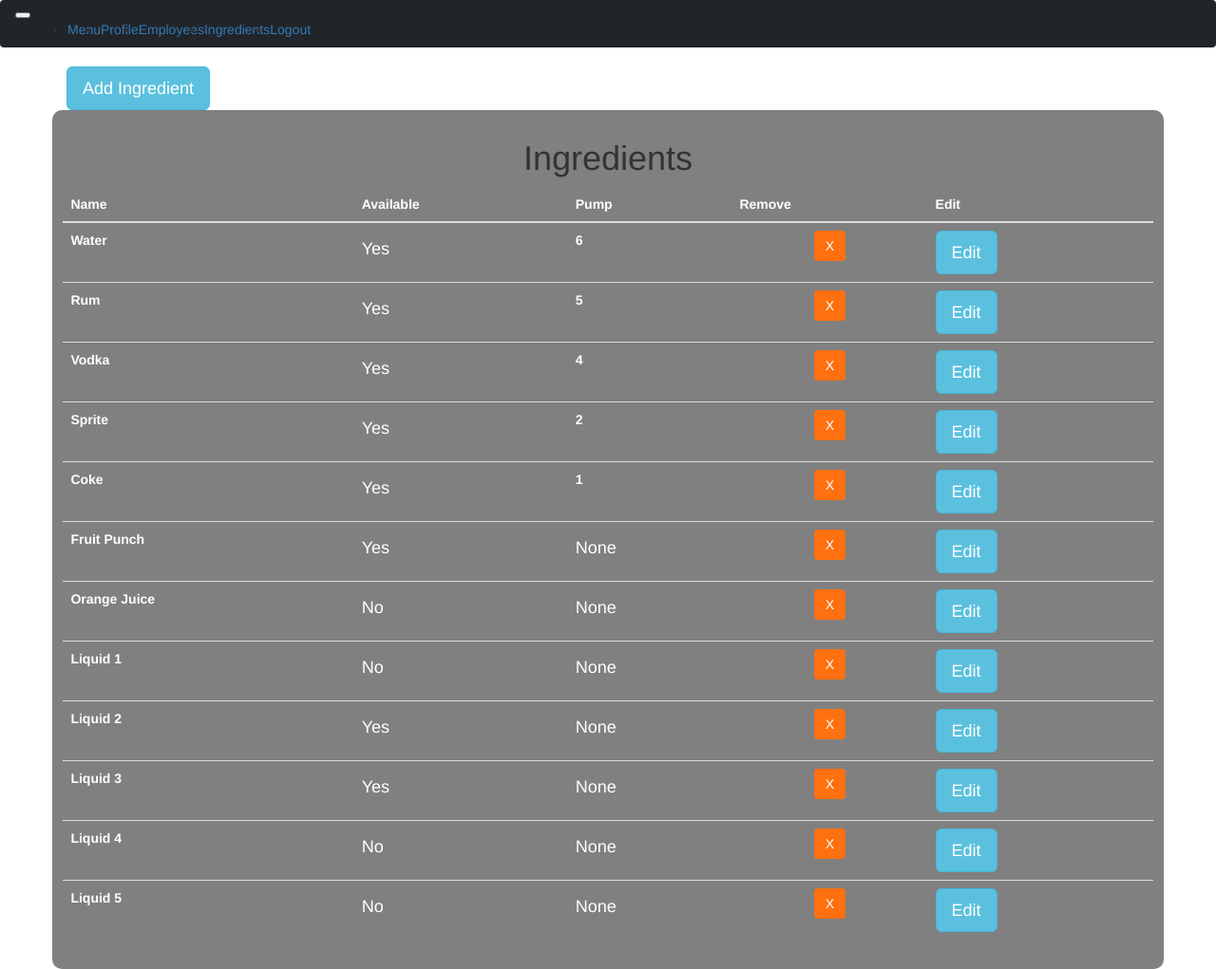
After one commit to sixshotapp/web-app, a Flask app: page /ingredients in a window 1280 px wide. The commit adds this page. Shown: the whole page at 95% size. Run offline with Flask 2, Linux system fonts and the light colour scheme; data comes from the database, SQL or seed files in the repository; both versions use the stored data as it was after the commit; some libraries are stand-ins or nearby versions.

Commit message:
added pages for the admin side

```diff
--- a/app.py
+++ b/app.py
@@ -1,7 +1,8 @@
 # External Imports
+from crypt import methods
 from flask import Flask, flash, render_template, redirect, request, redirect, session
 from flask_bcrypt import Bcrypt
-from global_var import EmployeeInfo
+from global_var import EmployeeInfo, IngredientInfo
 
 # Local Imports
 from database import db, Employees, Users, Credentials, Drinks, Ingredients
@@ -218,16 +219,125 @@ def profile():
 def employee_profile():
     return render_template('employee_profile.html', user_info = session)
 
-@app.route('/employees')
+@app.route('/employees', methods=['POST', 'GET'])
 def employees():
-    employees = []
-    for employee in Employees.query.all():
-        new_emp = EmployeeInfo()
-        new_emp.first_name = employee.first_name
-        new_emp.last_name = employee.last_name
-        new_emp.email = Credentials.query.filter_by(id = employee.credential_id).first().email
-        employees.append(new_emp)
-    return render_template('employees.html', employees = employees)
+    if request.method == 'POST':
+        if "add-employee" in request.form:
+            new_employee = request.form.get("addEmployeeEmail")
+            try:
+                if new_employee != '':
+                    # credentials = Credentials.query.filter_by(email = new_employee).first().id
+                    emp = Users.query.filter_by(credential_id = Credentials.query.filter_by(email = new_employee).first().id).first()
+                    add_emp = Employees(first_name = emp.first_name,
+                            last_name = emp.last_name,
+                            credential_id = emp.credential_id)
+                    db.session.add(add_emp)
+                    db.session.commit()
+
+                    db.session.delete(emp)
+                    db.session.commit()
+                return redirect("/employees")
+            except Exception:
+                flash('Error adding employee, please try again.')
+                return redirect("/employees")
+
+        elif "remove-employee" in request.form:
+            remove_employee = request.form["remove-employee"]
+            try:
+                employee = Employees.query.filter_by(credential_id = Credentials.query.filter_by(email = remove_employee).first().id).first()
+                add_user = Users(first_name = employee.first_name,
+                            last_name = employee.last_name,
+                            credential_id = employee.credential_id)
+
+                # update employees table
+                db.session.delete(employee)
+                # update users friendship
+                db.session.add(add_user)
+                db.session.commit()
+                flash(remove_employee + ' was removed!')
+                return redirect('/employees')
+
+            except Exception:
+                flash("Error, couldn't remove employee.")
+                return redirect("/employees")
+    else:
+        employees = []
+        for employee in Employees.query.all():
+            new_emp = EmployeeInfo()
+            new_emp.first_name = employee.first_name
+            new_emp.last_name = employee.last_name
+            new_emp.email = Credentials.query.filter_by(id = employee.credential_id).first().email
+            employees.append(new_emp)
+        return render_template('employees.html', employees = employees)
+
+@app.route('/ingredients', methods=['POST', 'GET'])
+def ingredients():
+    if request.method == 'POST':
+        if "change-ingredient" in request.form:
+            # change_name = request.form["changeName"]
+            # change_availability = request.form.get("changeLastName", False)
+            # change_pump = request.form.get("changeUsername", False)
+            # try:
+            #     if (change_name != ''):
+            #         ingredient = Ingredients.query.filter_by(name = ).first()
+            #         flash('Name changed successfully.')
+            #         # return redirect('/ingredients')
+
+            #     if (change_availability != ''):
+            #         flash('Availability changed successfully.')
+            #         # return redirect('/ingredients')
+
+            #     if (change_pump != ''):
+            #         flash('Pump changed successfully.')
+            #         # return redirect('/ingredients')
+
+                # return redirect('/ingredients')
+            # except Exception:
+            #     flash('Error updating ingredient, please try again.')
+            return redirect("/ingredients")
+
+        elif "add-ingredient" in request.form:
+            name = request.form.get("InputName")
+            availability = request.form.get("inputAvailability")
+            pump = request.form.get("inputPump")
+            try:
+                check_pump = Ingredients.query.filter_by(pump = pump).first()
+                if check_pump is None or check_pump.pump == -1:
+                    add_ingredient = Ingredients(name = name,
+                                                available = availability,
+                                                pump = pump)
+                    db.session.add(add_ingredient)
+                    db.session.commit()
+                    return redirect("/ingredients")
+                else:
+                    flash('Error adding ingredient, pump is taken.')
+                    return redirect("/ingredients")
+            except Exception:
+                flash('Error adding ingredient, please try again.')
+                return redirect("/ingredients")
+
+        elif "remove-ingredient" in request.form:
+            remove_ingredient = request.form["remove-ingredient"]
+            try:
+                ingredient = Ingredients.query.filter_by(name = remove_ingredient).first()
+                db.session.delete(ingredient)
+                db.session.commit()
+                flash(remove_ingredient + ' was removed!')
+                return redirect('/ingredients')
+
+            except Exception:
+                flash("Error, couldn't remove ingredient.")
+                return redirect("/ingredients")
+
+    ingredients = []
+    for ingredient in Ingredients.query.all():
+        new_ingredient = IngredientInfo()
+        new_ingredient.name = ingredient.name
+        new_ingredient.available = ingredient.available
+        new_ingredient.pump = ingredient.pump
+        ingredients.append(new_ingredient)
+    ingredients.sort(reverse=True, key=lambda x: x.pump)
+    return render_template('ingredients.html', ingredients = ingredients)
 
 @app.route('/order')
 def order():
--- a/database.py
+++ b/database.py
@@ -45,7 +45,7 @@ class Ingredients(db.Model):
     id = db.Column(db.Integer, primary_key = True)
     name = db.Column(db.String(20), nullable = False)
     available = db.Column(db.Integer, nullable = False)
-    pump = db.Column(db.Integer, nullable = False)
+    pump = db.Column(db.Integer, nullable = True)
 
     def __repr__(self):
         return '<Drink %r>' % self.id
--- a/global_var.py
+++ b/global_var.py
@@ -4,3 +4,8 @@ class EmployeeInfo:
     first_name = ""
     last_name = ""
     email = ""
+
+class IngredientInfo:
+    name = ""
+    available = 0
+    pump = 0
--- a/templates/employee_menu.html
+++ b/templates/employee_menu.html
@@ -14,6 +14,9 @@
 <li class="nav-item">
   <a class="nav-link" href="./employees">Employees</a>
 </li>
+<li class="nav-item">
+    <a class="nav-link" href="./ingredients">Ingredients</a>
+</li>
 <!-- <li class="nav-item">
     <a class="nav-link" href="./about">About</a>
 </li> -->
--- a/templates/employee_profile.html
+++ b/templates/employee_profile.html
@@ -1,7 +1,7 @@
 {% extends 'base.html' %}
 
 {% block head %}
-<title>6Shot | Menu</title>
+<title>6Shot | Profile</title>
 {% endblock %}
 
 {% block nav %}
@@ -14,6 +14,9 @@
 <li class="nav-item">
     <a class="nav-link" href="./employees">Employees</a>
 </li>
+<li class="nav-item">
+    <a class="nav-link" href="./ingredients">Ingredients</a>
+</li>
 <!-- <li class="nav-item">
     <a class="nav-link" href="./about">About</a>
 </li> -->
--- /dev/null
+++ b/templates/ingredients.html
@@ -0,0 +1,169 @@
+{% extends 'base.html' %}
+
+{% block head %}
+<title>6Shot | Ingredients</title>
+{% endblock %}
+
+{% block nav %}
+<li class="nav-item">
+  <a class="nav-link" href="./employee_menu">Menu</a>
+</li>
+<li class="nav-item">
+  <a class="nav-link" href="./employee_profile">Profile</a>
+</li>
+<li class="nav-item">
+  <a class="nav-link" href="./employees">Employees</a>
+</li>
+<li class="nav-item">
+    <a class="nav-link active" aria-current="page">Ingredients</a>
+</li>
+<!-- <li class="nav-item">
+    <a class="nav-link" href="./about">About</a>
+</li> -->
+<li class="nav-item">
+  <a class="nav-link" href="./logout">Logout</a>
+</li>
+{% endblock %}
+
+{% block body %}
+    <div class="container">
+        <form method="post">
+            <button type="button" class="btn btn-info btn-lg" data-toggle="modal" data-target="#addIngredientModal">Add Ingredient</button>
+            <!-- Modal -->
+            <div class="modal fade reveal-modal" id="addIngredientModal" tabindex="-1" role="dialog" aria-labelledby="newIngredientModalLabel" aria-hidden="true">
+                <div class="modal-dialog" role="document">
+                    <!-- Modal content-->
+                    <div class="modal-content" style="background-color: white; color: black;">
+                        <div class="modal-header">
+                            <button type="button" class="close" data-dismiss="modal">&times;</button>
+                            <h4 class="modal-title">Add Ingredient</h4>
+                        </div>
+                        <div class="modal-body">
+                            <div class="form-group">
+                                <label for="InputName">Name</label>
+                                <input type="text" class="form-control" name="InputName" id="InputName" placeholder="Enter name" />
+                            </div>
+                            <div class="form-group">
+                                <label for="InputAvailability">Availability</label>
+                                <select id="inputAvailability" name="inputAvailability">
+                                    <option value="1">Available</option>
+                                    <option value="0">Not Available</option>
+                                </select>
+                            </div>
+                            <div class="form-group">
+                                <label for="InputPump">Pump</label>
+                                <select id="inputPump" name="inputPump">
+                                    <option value="6">6</option>
+                                    <option value="5">5</option>
+                                    <option value="4">4</option>
+                                    <option value="3">3</option>
+                                    <option value="2">2</option>
+                                    <option value="1">1</option>
+                                    <option value="-1">None</option>
+                                </select>
+                            </div>
+                        </div>
+                        <div class="modal-footer">
+                            <form role="form" id="add-ingredient-form" action="/ingredients" method="POST">
+                                <button type="submit" class="btn btn-primary" name="add-ingredient" value="add_ingredient" id="add-ingredient-submit">Add Ingredient</button>
+                            </form>
+                        </div>
+                    </div>
+                </div>
+            </div>
+        </form>
+    </div>
+    <div class="container">
+        <div class="row" style="background-color: grey; border-radius: 1rem; padding: 1%;">
+        <div class="col-sm">
+            <h1 class="as_heading as_heading_center" style="text-align: center;">Ingredients</h1>
+            <table class="table" style="color: white">
+            <thead style="text-align: center;">
+                <tr>
+                <th>Name</th>
+                <th>Available</th>
+                <th>Pump</th>
+                <th>Remove</th>
+                <th>Edit</th>
+                </tr>
+            </thead>
+            <tbody>
+                {% for ingredient in ingredients %}
+                    <div class="ingredient">
+                        <tr>
+                            <th>{{ ingredient.name }}</th>
+                            <td>
+                                {% if ingredient.available == 0 %}
+                                    <h4>No</h4>
+                                {% else %}
+                                    <h4>Yes</h4>
+                                {% endif %}
+                            </th>
+                            <th>
+                                {% if ingredient.pump == -1 %}
+                                    <h4>None</h4>
+                                {% else %}
+                                    {{ ingredient.pump }}
+                                {% endif %}
+                            </th>
+                            <th>
+                                <form id = "remove-ingredient" action = "/ingredients" method = "POST" style="text-align: center;">
+                                    <button type="submit" class="btn btn-primary" style = "background-color: #ff7010; border: black" name ="remove-ingredient" value="{{ingredient.name}}">X</button>
+                                </form>
+                            </th>
+                            <th>
+                                <form method="post">
+                                    <button type="button" class="btn btn-info btn-lg" data-toggle="modal" data-target="#editIngredient">Edit</button>
+                                    <!-- Modal -->
+                                    <div class="modal fade reveal-modal" id="editIngredient" tabindex="-1" role="dialog" aria-labelledby="ingredientModalLabel" aria-hidden="true">
+                                        <div class="modal-dialog" role="document">
+                                            <!-- Modal content-->
+                                            <div class="modal-content" style="background-color: white; color: black;">
+                                                <div class="modal-header">
+                                                    <button type="button" class="close" data-dismiss="modal">&times;</button>
+                                                    <h4 class="modal-title">Edit Ingredient</h4>
+                                                </div>
+                                                <div class="modal-body">
+                                                    <div class="form-group">
+                                                        <label for="InputName">Change Name</label>
+                                                        <input type="text" class="form-control" name="changeName" id="changeName" placeholder="Enter name" />
+                                                    </div>
+                                                    <div class="form-group">
+                                                        <label for="InputAvailability">Change Availability</label>
+                                                        <select id="changeAvailability" name="changeAvailability">
+                                                            <option value="yes">Available</option>
+                                                            <option value="no">Not Available</option>
+                                                        </select>
+                                                    </div>
+                                                    <div class="form-group">
+                                                        <label for="InputPump">Change Pump</label>
+                                                        <select id="changePump" name="changePump">
+                                                            <option value="6">6</option>
+                                                            <option value="5">5</option>
+                                                            <option value="4">4</option>
+                                                            <option value="3">3</option>
+                                                            <option value="2">2</option>
+                                                            <option value="1">1</option>
+                                                            <option value="-1">None</option>
+                                                        </select>
+                                                    </div>
+                                                </div>
+                                                <div class="modal-footer">
+                                                    <form role="form" id="change-ingredient-form" action="/ingredients" method="POST">
+                                                        <button type="submit" class="btn btn-primary" name="change-ingredient" value="change_ingredient" id="change-ingredient-submit">Save Changes</button>
+                                                    </form>
+                                                </div>
+                                            </div>
+                                        </div>
+                                    </div>
+                                </form>
+                            </th>
+                        </tr>
+                </div>
+                {% endfor %}
+            </tbody>
+            </table>
+        </div>
+        </div>
+    </div>
+{% endblock %}
```
Also changed, not shown: templates/employees.html (+45 -7 lines), 6shot_db.db.
